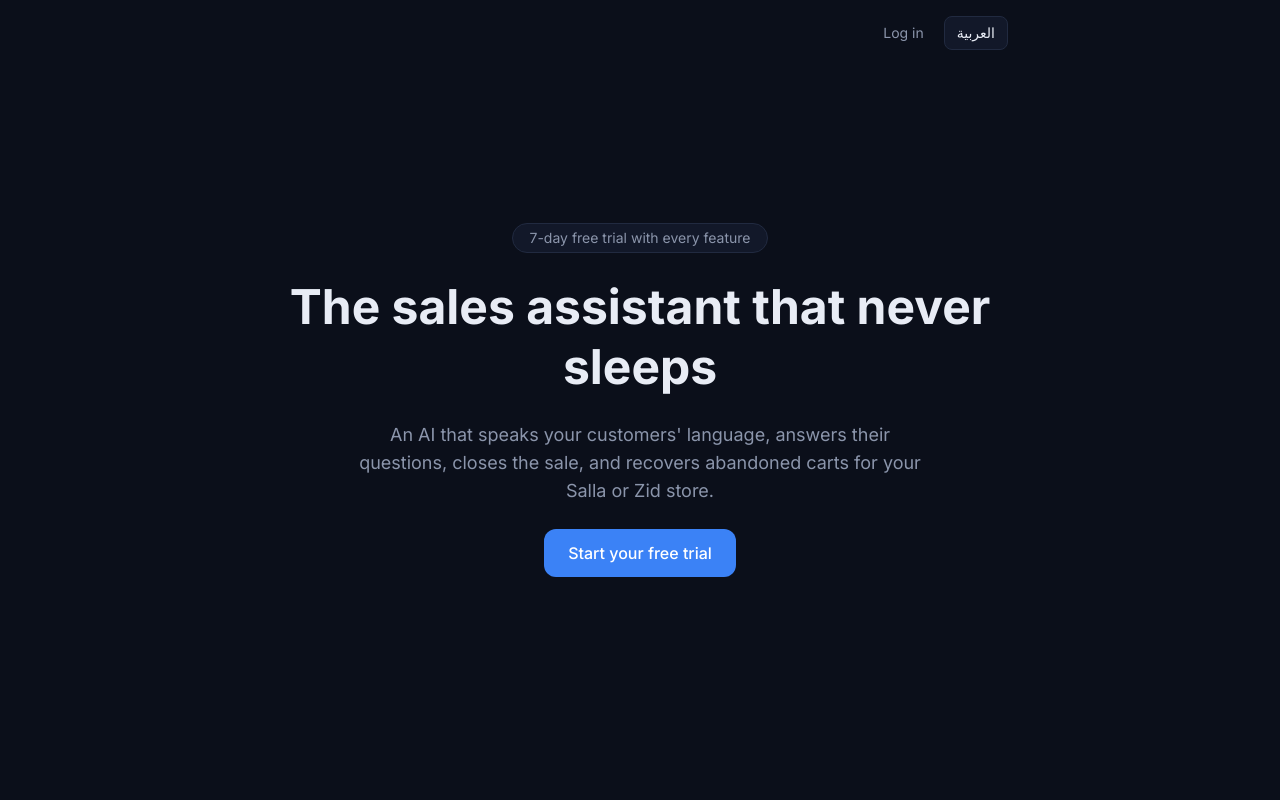
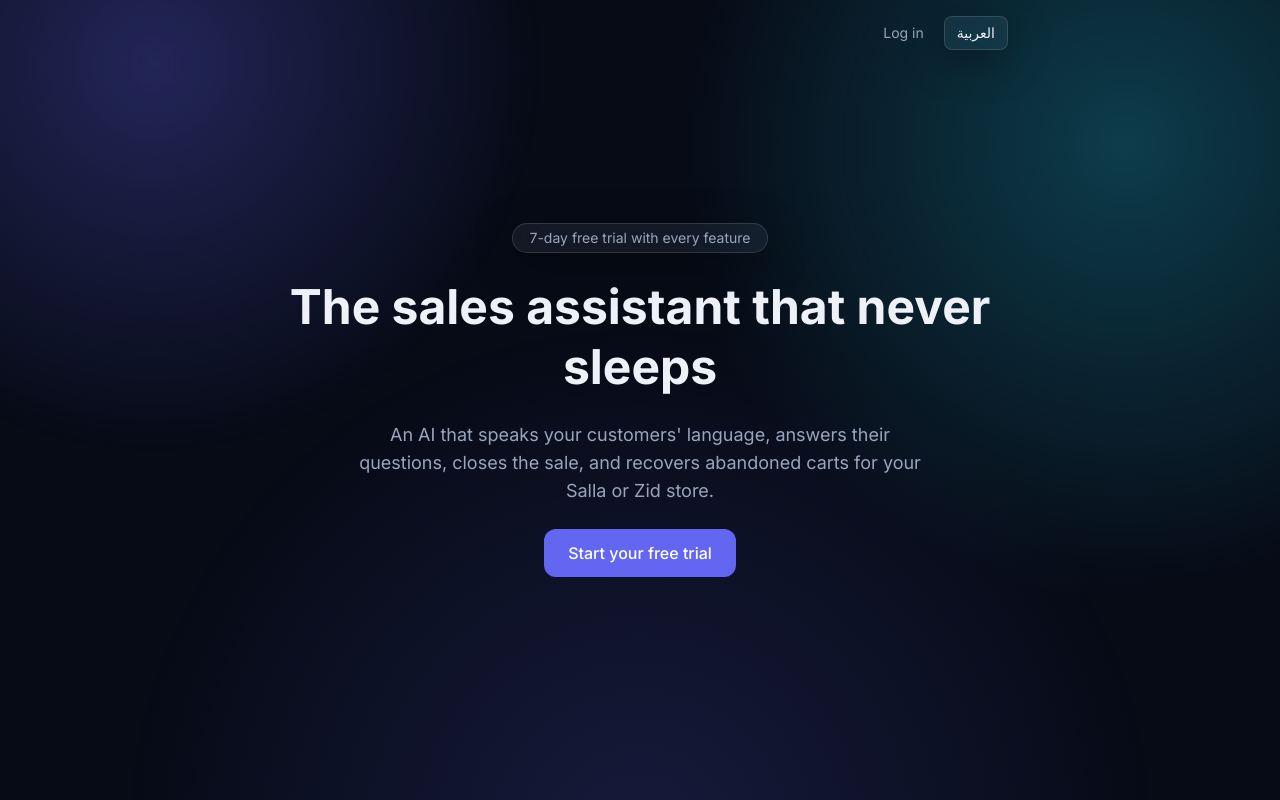
Before and after one commit to sevenstore741-collab/sfaqat, a Next.js app: page /en in a window 1280 px wide. Built offline with nearby package versions, Linux system fonts and the light colour scheme.

Commit message:
Update globals.css

```diff
--- a/src/app/globals.css
+++ b/src/app/globals.css
@@ -1,12 +1,31 @@
 @import "tailwindcss";
 
+:root,
+[data-theme="dark"] {
+  --background: #070b16;
+  --foreground: #eef1f8;
+  --muted: #9aa5bd;
+  --card: rgba(255, 255, 255, 0.06);
+  --border: rgba(255, 255, 255, 0.13);
+  --glass-shadow: 0 10px 40px rgba(0, 0, 0, 0.35);
+  --orb-opacity: 0.5;
+  color-scheme: dark;
+}
+
+[data-theme="light"] {
+  --background: #eef2fb;
+  --foreground: #0f172a;
+  --muted: #55627f;
+  --card: rgba(255, 255, 255, 0.65);
+  --border: rgba(15, 23, 42, 0.1);
+  --glass-shadow: 0 10px 40px rgba(31, 38, 135, 0.12);
+  --orb-opacity: 0.42;
+  color-scheme: light;
+}
+
 :root {
-  --background: #0b0f1a;
-  --foreground: #e8ecf5;
-  --muted: #8b95ab;
-  --card: #121829;
-  --border: #212a40;
-  --primary: #3b82f6;
+  --primary: #6366f1;
+  --accent: #22d3ee;
 }
 
 @theme inline {
@@ -16,9 +35,11 @@
   --color-card: var(--card);
   --color-border: var(--border);
   --color-primary: var(--primary);
+  --color-accent: var(--accent);
 }
 
 body {
+  min-height: 100vh;
   background: var(--background);
   color: var(--foreground);
   font-family: var(--font-tajawal), var(--font-inter), system-ui, sans-serif;
@@ -27,3 +48,65 @@ body {
 html[lang="en"] body {
   font-family: var(--font-inter), system-ui, sans-serif;
 }
+
+body::before {
+  content: "";
+  position: fixed;
+  inset: 0;
+  z-index: -1;
+  pointer-events: none;
+  opacity: var(--orb-opacity);
+  background:
+    radial-gradient(600px circle at 12% 8%, color-mix(in srgb, var(--primary) 60%, transparent), transparent 65%),
+    radial-gradient(700px circle at 88% 18%, color-mix(in srgb, var(--accent) 50%, transparent), transparent 65%),
+    radial-gradient(800px circle at 50% 105%, color-mix(in srgb, var(--primary) 35%, transparent), transparent 65%);
+}
+
+.glass {
+  background: var(--card);
+  border: 1px solid var(--border);
+  border-radius: 1.25rem;
+  box-shadow: var(--glass-shadow);
+  -webkit-backdrop-filter: blur(18px) saturate(150%);
+  backdrop-filter: blur(18px) saturate(150%);
+}
+
+.bg-card {
+  box-shadow: var(--glass-shadow);
+  -webkit-backdrop-filter: blur(18px) saturate(150%);
+  backdrop-filter: blur(18px) saturate(150%);
+}
+
+.btn-primary {
+  background: linear-gradient(135deg, var(--primary), var(--accent));
+  color: #fff;
+  box-shadow: 0 8px 24px color-mix(in srgb, var(--primary) 40%, transparent);
+  transition: transform 0.15s ease, box-shadow 0.15s ease, opacity 0.15s ease;
+}
+.btn-primary:hover {
+  transform: translateY(-1px);
+}
+
+.input-glass {
+  width: 100%;
+  border-radius: 0.7rem;
+  border: 1px solid var(--border);
+  background: color-mix(in srgb, var(--foreground) 6%, transparent);
+  padding: 0.55rem 0.8rem;
+  color: var(--foreground);
+  outline: none;
+}
+.input-glass:focus {
+  border-color: var(--primary);
+}
+
+.gradient-text {
+  background: linear-gradient(135deg, var(--foreground) 20%, var(--primary) 65%, var(--accent));
+  -webkit-background-clip: text;
+  background-clip: text;
+  color: transparent;
+}
+
+.theme-toggle .icon-sun { display: none; }
+[data-theme="light"] .theme-toggle .icon-moon { display: none; }
+[data-theme="light"] .theme-toggle .icon-sun { display: block; }
```
